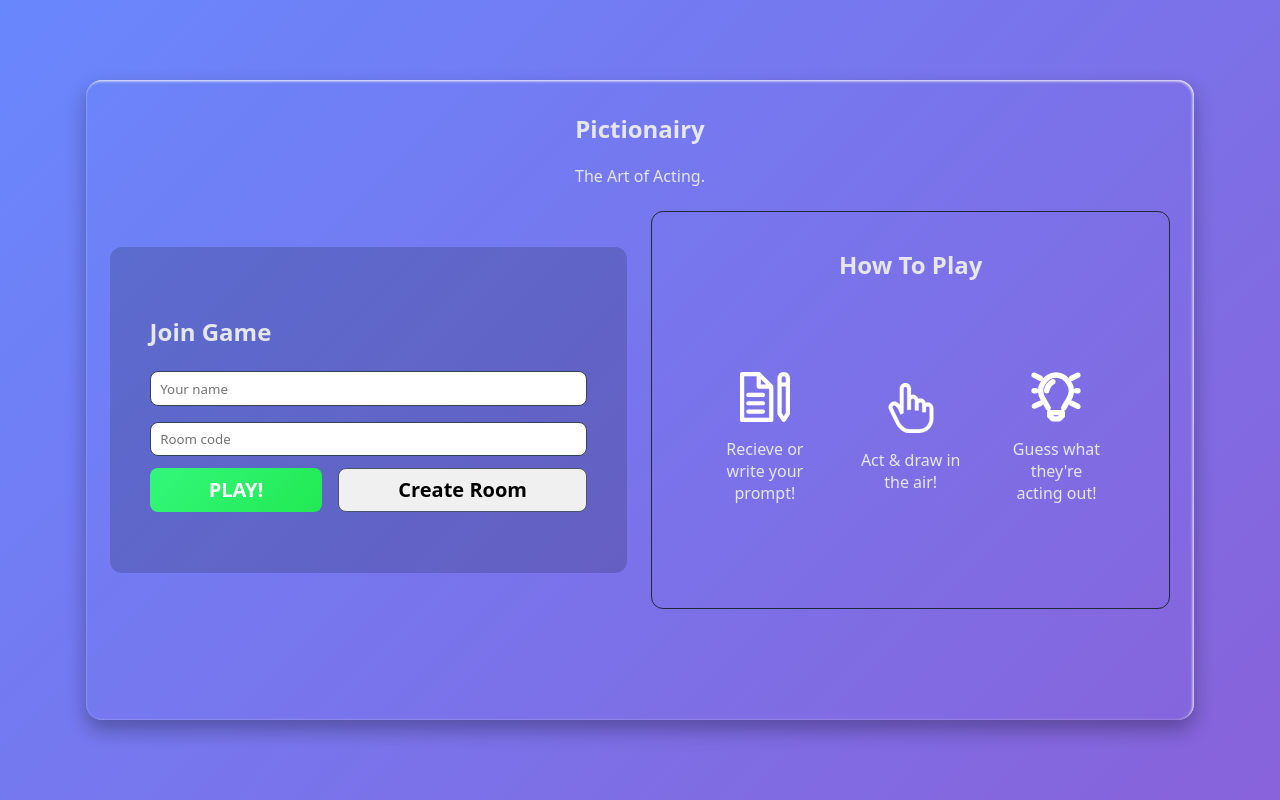
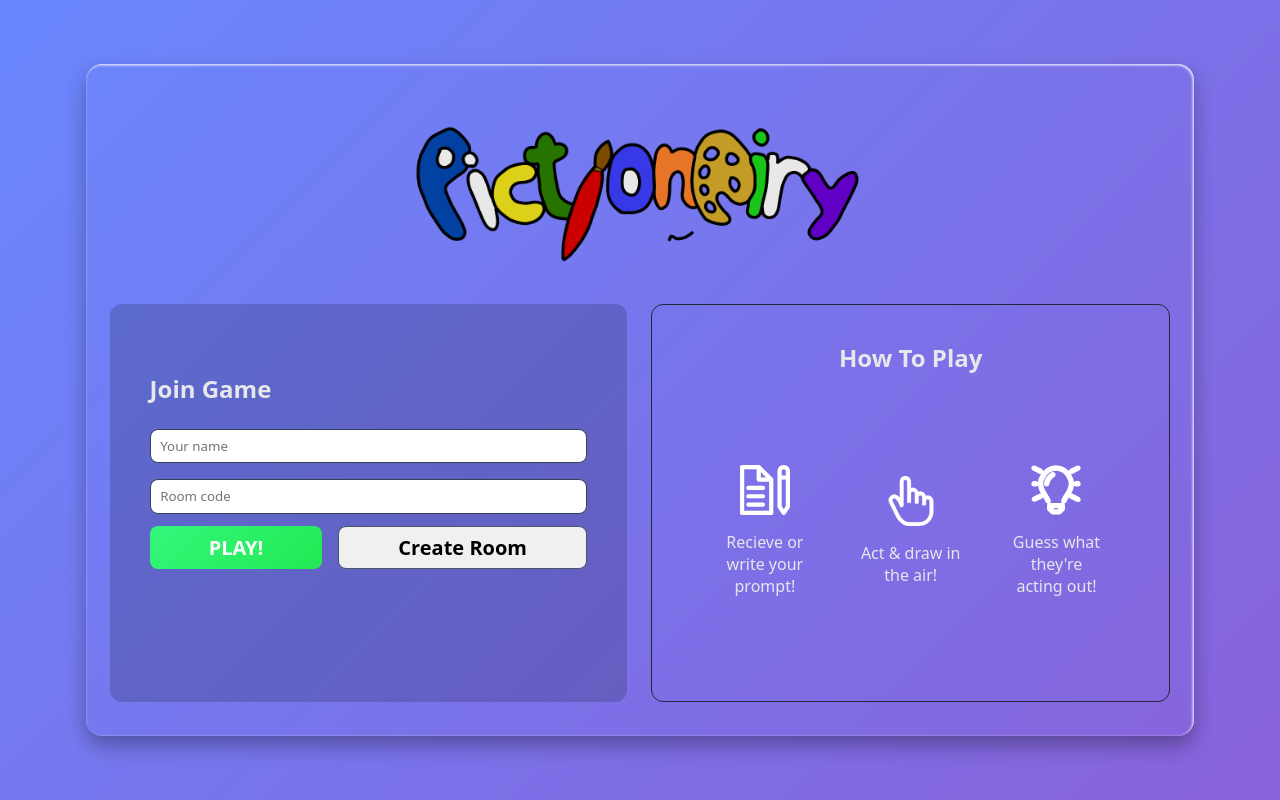
Before and after one commit to HarryY-Yao/CodeJam2025, a website: page public/index.html in a window 1280 px wide. Drawn offline with nearby package versions, Linux system fonts and the light colour scheme; no server answers.

Commit message:
add logo

```diff
--- a/public/index.html
+++ b/public/index.html
@@ -11,8 +11,7 @@
     <!-- ROOM SCREEN -->
     <section id="room-screen" class="screen">
       <div class="card">
-        <h1 id="logo">Pictionairy</h1>
-        <p class="subtitle">The Art of Acting.</p>
+        <img id="logo" src="../images/CodeJamLogo.png" alt="">
 
         <div class="room-columns">
             <div class="room-panel">
@@ -55,9 +54,11 @@
                     </svg>
                 </div>
           </div>
+
         </div>
       </div>
     </section>
+
 
     <!-- LOBBY SCREEN -->
     <section id="lobby-screen" class="screen hidden">
--- a/public/style.css
+++ b/public/style.css
@@ -53,8 +53,10 @@ body {
   box-shadow: 0 10px 20px rgba(0, 0, 0, 0.3),
             inset -1px 1px 3px rgba(255, 255, 255, 1);
   width: 90%;
-  height: 40rem;
+  height: 42rem;
   justify-self: center;
+  display: flex;
+  flex-direction: column;
 }
 
 .card h1 {
@@ -62,13 +64,18 @@ body {
 }
 
 #logo {
+    margin: 0;
+    align-self: center;
     justify-self: center;
+    height: 13rem;
+    width: 30rem;
 }
 
 .subtitle {
   color: var(--text);
   margin-bottom: 1.5rem;
   justify-self: center;
+  align-self: center;
 }
 
 .error {
@@ -80,7 +87,7 @@ body {
 .room-columns {
   display: flex;
   flex-direction: row;
-  align-items: center;
+  /* align-items:first baseline; */
   flex-wrap: wrap;
   gap: 1.5rem;
 }
@@ -105,6 +112,7 @@ body {
     border: 1px solid var(--border-subtle);
     min-width: 200px;
     max-width: 600px;
+    min-height: 200px;
     border-radius: var(--radius-md);
     padding: 1rem 2.5rem;
 }
```
Also changed, not shown: images/CodeJamLogo.png (renamed from CodeJamLogo.png).
